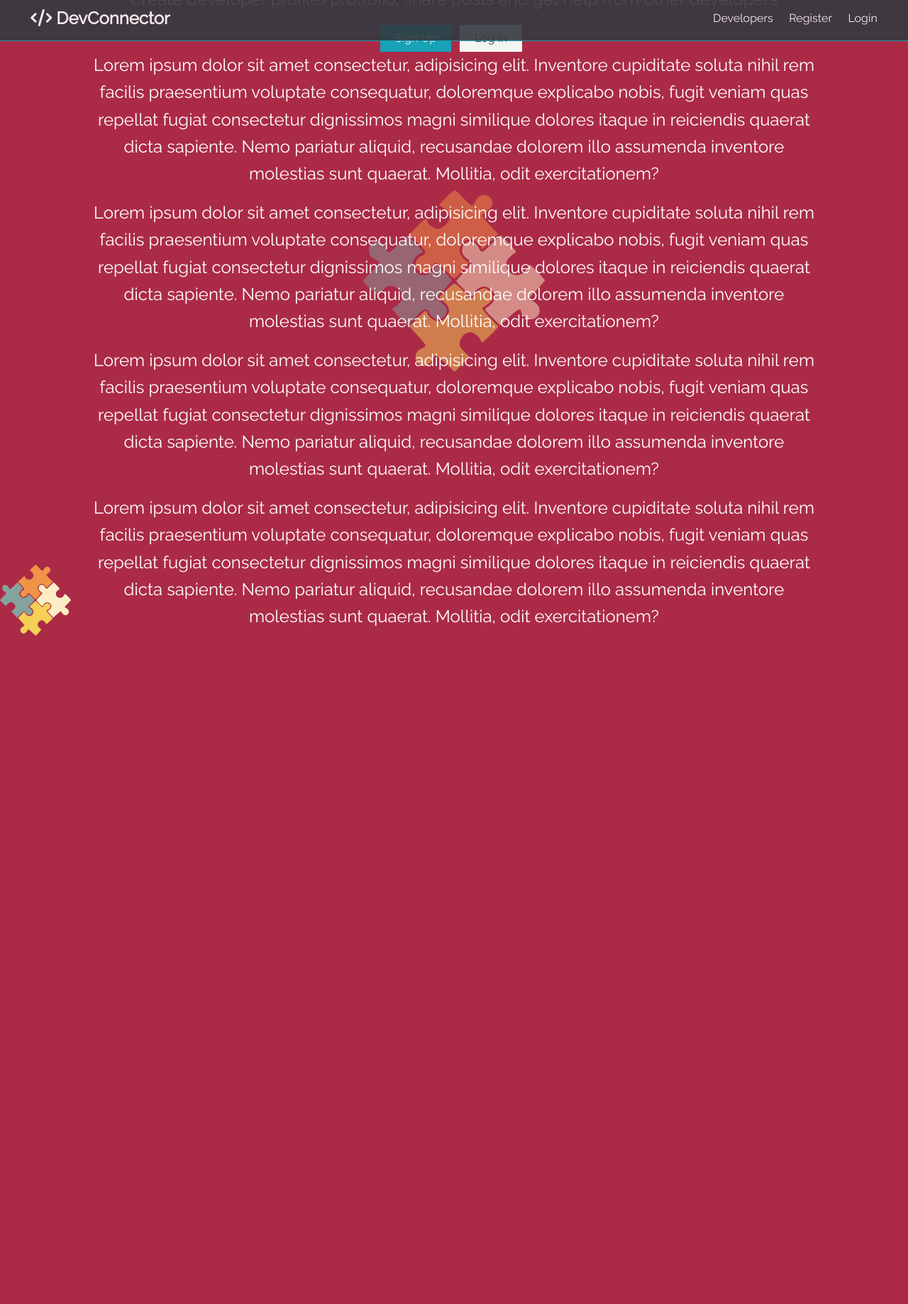
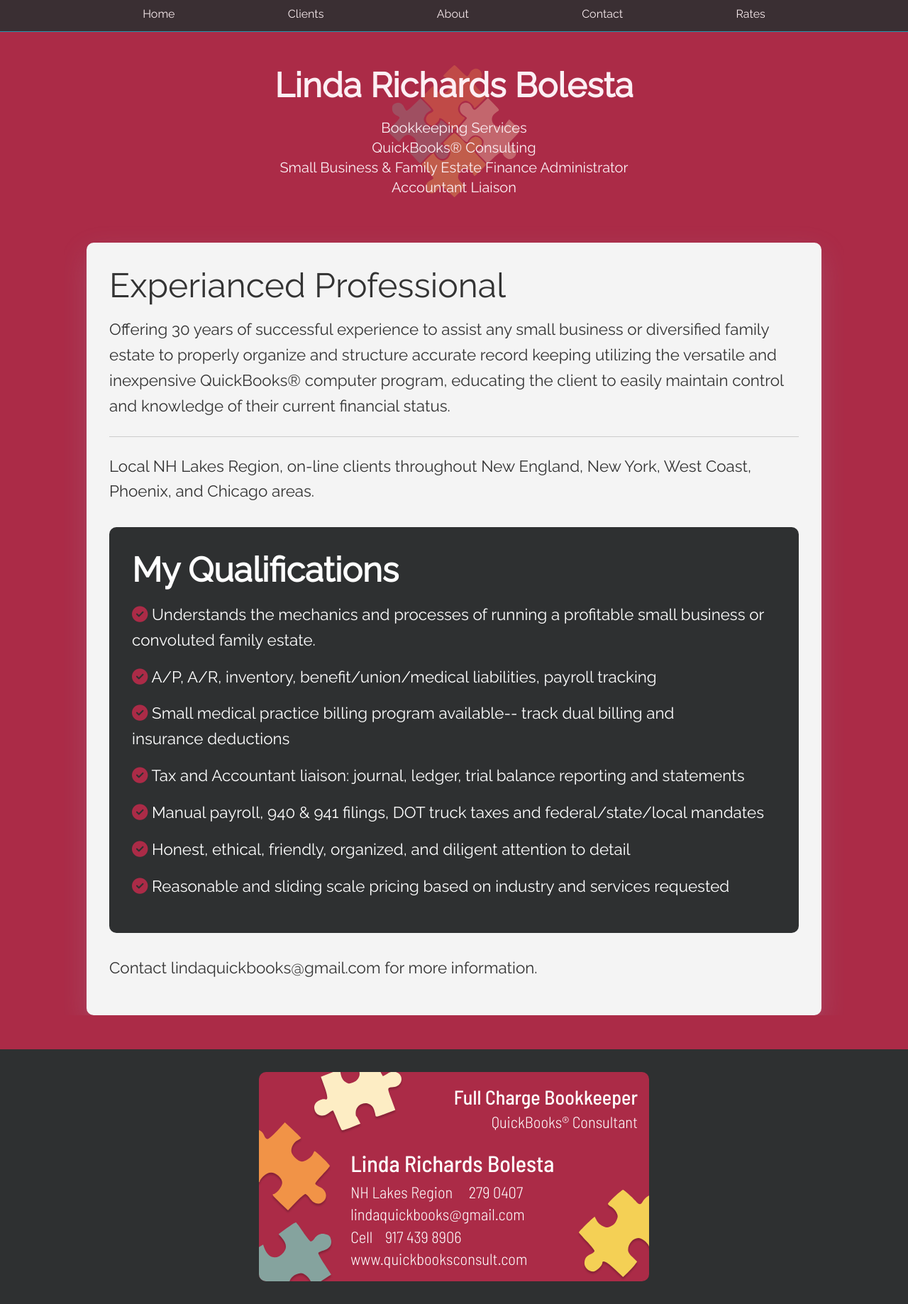
Before and after one commit to dbolesta/quickbooks-consult, a plain HTML site: page dist/index.html in a window 1280 px wide. Shown: the part 4-1842 px from the top of the page at 71% size. Before the commit the page ends 907 px from the top, so only its background shows below. Drawn offline with Linux system fonts and the light colour scheme.

Commit message:
Added basic structure and styling to homepage. Generated individual images for each puzzle peice. Created first js file and animation for puzzle pieces in footer. Created function to wach for scrolling and wait for footer to be in view before activating animation.

```diff
--- a/dist/index.html
+++ b/dist/index.html
@@ -7,6 +7,17 @@
       content="width=device-width, initial-scale=1.0"
     />
     <meta http-equiv="X-UA-Compatible" content="ie=edge" />
+
+    <!-- Font Awesome -->
+    <script src="https://kit.fontawesome.com/43b558077a.js"></script>
+    <!-- Google Fonts -->
+    <link
+      href="https://fonts.googleapis.com/css?family=Raleway&display=swap"
+      rel="stylesheet"
+    />
+    <link href="https://fonts.googleapis.com/css?family=Barlow+Semi+Condensed:300,400,500&display=swap" rel="stylesheet">
+
+
     <link rel="stylesheet" href="css/style.min.css" />
 
     <!-- Favicons / Icons-->
@@ -42,30 +53,36 @@
     <meta name="msapplication-TileColor" content="#2b5797" />
     <meta name="theme-color" content="#ffffff" />
 
-    <script src="https://kit.fontawesome.com/43b558077a.js"></script>
-    <link
-      href="https://fonts.googleapis.com/css?family=Raleway&display=swap"
-      rel="stylesheet"
-    />
+
 
     <title>Linda Bolesta - QuickBooks Expert</title>
   </head>
   <body>
     <nav class="navbar bg-dark">
-      <h1>
-        <a href="dashboard.html">
-          <i class="fas fa-code"></i> DevConnector
-        </a>
-      </h1>
       <ul>
-        <li><a href="profiles.html">Developers</a></li>
-        <li><a href="register.html">Register</a></li>
-        <li><a href="login.html">Login</a></li>
+        <li><a href="index.html">Home</a></li>
+        <li><a href="clients.html">Clients</a></li>
+        <li><a href="about.html">About</a></li>
+        <li><a href="conact.html">Contact</a></li>
+        <li><a href="rates.html">Rates</a></li>
       </ul>
     </nav>
-    <section class="landing">
-      <div class="landing-inner">
-        <h1 class="x-large">Developer Connector</h1>
+
+
+
+    <main role="main" class="container">
+      <section class="main-header">
+          <h1 class="large">Linda Richards Bolesta</h1>
+          <div>
+            Bookkeeping Services<br>
+            QuickBooks® Consulting<br>
+            Small Business &amp; Family Estate Finance Administrator<br>
+            Accountant Liaison
+        </div>
+      </section>
+
+      <section class="pitch bg-light p-2">
+          <!-- <h1 class="x-large">Developer Connector</h1>
           <p class="lead">
             Create developer profile/protfolio, share posts and get help
             from other developers
@@ -79,44 +96,72 @@
             Inventore cupiditate soluta nihil rem facilis praesentium
             voluptate consequatur, doloremque explicabo nobis, fugit
             veniam quas repellat fugiat consectetur dignissimos magni
-          similique dolores itaque in reiciendis quaerat dicta
-          sapiente. Nemo pariatur aliquid, recusandae dolorem illo
-          assumenda inventore molestias sunt quaerat. Mollitia, odit
+            similique dolores itaque in reiciendis quaerat dicta sapiente.
+            Nemo pariatur aliquid, recusandae dolorem illo assumenda
+            inventore molestias sunt quaerat. Mollitia, odit
             exercitationem?
+          </div> -->
+
+          <p class="large">Experianced Professional</p>
+          <p class="lead">
+              Offering 30 years of successful experience to assist any small business or diversified
+              family estate to properly organize and structure accurate record keeping utilizing the
+              versatile and inexpensive QuickBooks® computer program, educating the client to easily
+              maintain control and knowledge of their current financial status.
+          </p>
+          <div class="line"></div>
+          <p class="lead">
+              Local NH Lakes Region, on-line clients throughout New England, New York, West Coast,
+              Phoenix, and Chicago areas.
+          </p>
+
+            <div class="exp-list bg-dark p-2 my-2">
+              <h2 class="large">My Qualifications</h2>
+              <ul class="lead">
+                <li><i class="fas fa-check-circle"></i> Understands the mechanics and processes of running a profitable small business or
+                convoluted family estate.</li>
+                <li><i class="fas fa-check-circle"></i> A/P, A/R, inventory, benefit/union/medical liabilities, payroll tracking</li>
+                <li><i class="fas fa-check-circle"></i> Small medical practice billing program available-- track dual billing and
+                insurance deductions</li>
+                <li><i class="fas fa-check-circle"></i> Tax and Accountant liaison: journal, ledger, trial balance reporting and statements</li>
+                <li><i class="fas fa-check-circle"></i> Manual payroll, 940 &amp; 941 filings, DOT truck taxes and federal/state/local mandates</li>
+                <li><i class="fas fa-check-circle"></i> Honest, ethical, friendly, organized, and diligent attention to detail</li>
+                <li><i class="fas fa-check-circle"></i> Reasonable and sliding scale pricing based on industry and services requested</li>
+            </ul>
           </div>
-        <div class="lead">
-          Lorem ipsum dolor sit amet consectetur, adipisicing elit.
-          Inventore cupiditate soluta nihil rem facilis praesentium
-          voluptate consequatur, doloremque explicabo nobis, fugit
-          veniam quas repellat fugiat consectetur dignissimos magni
-          similique dolores itaque in reiciendis quaerat dicta
-          sapiente. Nemo pariatur aliquid, recusandae dolorem illo
-          assumenda inventore molestias sunt quaerat. Mollitia, odit
-          exercitationem?
+            <p class="lead">
+              Contact lindaquickbooks@gmail.com for more information.
+            </p>
           </div>
-        <div class="lead">
-          Lorem ipsum dolor sit amet consectetur, adipisicing elit.
-          Inventore cupiditate soluta nihil rem facilis praesentium
-          voluptate consequatur, doloremque explicabo nobis, fugit
-          veniam quas repellat fugiat consectetur dignissimos magni
-          similique dolores itaque in reiciendis quaerat dicta
-          sapiente. Nemo pariatur aliquid, recusandae dolorem illo
-          assumenda inventore molestias sunt quaerat. Mollitia, odit
-          exercitationem?
+
+      </section> <!-- /.pitch -->
+
+    </main>
+    <footer class="bg-dark">
+      <div class="container lead p-2" style="margin-bottom: 0; padding: 2rem">
+        <div class="footer-card">
+          <img src="img/puzzlepiece1.svg">
+          <img src="img/puzzlepiece2.svg">
+          <img src="img/puzzlepiece3.svg">
+          <img src="img/puzzlepiece4.svg">
+          <div class="footer-card-top">
+            <p>Full Charge Bookkeeper</p>
+            <p>QuickBooks® Consultant</p>
           </div>
-        <div class="lead">
-          Lorem ipsum dolor sit amet consectetur, adipisicing elit.
-          Inventore cupiditate soluta nihil rem facilis praesentium
-          voluptate consequatur, doloremque explicabo nobis, fugit
-          veniam quas repellat fugiat consectetur dignissimos magni
-          similique dolores itaque in reiciendis quaerat dicta
-          sapiente. Nemo pariatur aliquid, recusandae dolorem illo
-          assumenda inventore molestias sunt quaerat. Mollitia, odit
-          exercitationem?
+          <div class="footer-card-bottom">
+            <p>Linda Richards Bolesta</p>
+            <p>NH Lakes Region     279 0407</p>
+            <p>lindaquickbooks@gmail.com</p>
+            <p>Cell    917 439 8906</p>
+            <p>www.quickbooksconsult.com</p>
           </div>
         </div>
-      <!-- /.landing-inner -->
-    </section>
-    <img class="logo" src="img/logo.svg" alt="" />
+
+      </div>
+
+    </footer>
+    <!-- <img class="logo" src="img/logo.svg" alt="" /> -->
+
+    <script src="js/scripts.js"></script>
   </body>
 </html>
--- /dev/null
+++ b/dist/js/scripts.js
@@ -0,0 +1,26 @@
+function puzzleAnim() {
+  let puzzlePics = document.querySelectorAll(".footer-card img");
+  puzzlePics.forEach((x, i) => {
+    x.classList.add("slide" + (i + 1));
+  });
+  console.log("puzzleAnim geting called");
+}
+
+let ticking = false;
+let viewHeight = document.documentElement.clientHeight;
+let footer = document.querySelector(".footer-card");
+let footerBottom = footer.getBoundingClientRect().bottom;
+
+window.addEventListener("scroll", function(e) {
+  viewHeight = document.documentElement.clientHeight;
+  footerBottom = footer.getBoundingClientRect().bottom;
+
+  if (!ticking) {
+    console.log("inside ticking");
+    if (footerBottom - viewHeight < 50) {
+      puzzleAnim();
+      ticking = true;
+      console.log("inside math exe");
+    }
+  }
+});
--- a/scss/_config.scss
+++ b/scss/_config.scss
@@ -1,5 +1,7 @@
+$brand-color: #ab2b47;
 $primary-color: #17a2b8;
-$dark-color: #343a40;
+$dark-color: #2e3031;
+//$dark-color: #343a40;
 $light-color: #f4f4f4;
 $danger-color: #dc3545;
 $success-color: #28a745;
@@ -21,7 +23,7 @@
 }
 
 // Margin & Padding
-$spaceamounts: (1, 2, 3, 4, 5);
+$spaceamounts: (0, 1, 2, 3, 4, 5);
 
 @each $space in $spaceamounts {
   // All around margin
--- /dev/null
+++ b/scss/_home.scss
@@ -0,0 +1,52 @@
+.main-header {
+  text-align: center;
+  margin-bottom: 4rem;
+  display: flex;
+  flex-direction: column;
+  align-items: center;
+  justify-content: center;
+  position: relative;
+
+  &::after {
+    content: "";
+    background: url(/dist/img/logo.svg) no-repeat center/contain;
+    opacity: 0.3;
+    top: 0;
+    left: 0;
+    bottom: 0;
+    right: 0;
+    position: absolute;
+    z-index: -1;
+  }
+
+  div {
+    font-size: 1.25rem;
+    line-height: 1.4;
+  }
+}
+
+.pitch {
+  box-shadow: 0 5px 10px rgba(154, 160, 185, 0.05),
+    0 15px 40px rgba(166, 173, 201, 0.2);
+  border-radius: 10px;
+}
+
+.exp-list {
+  border-radius: 10px;
+
+  h2 {
+    margin-bottom: 1rem;
+    //text-align: center;
+  }
+  ul {
+    //padding-left: 40px;
+
+    i {
+      color: $brand-color;
+    }
+
+    li {
+      margin-bottom: 1rem;
+    }
+  }
+}
--- a/scss/_utilities.scss
+++ b/scss/_utilities.scss
@@ -4,7 +4,6 @@
   margin: auto;
   overflow: hidden;
   padding: 0 2rem;
-  margin-top: 6rem;
   margin-bottom: 3rem;
 }
 
@@ -21,7 +20,7 @@
 }
 
 .lead {
-  font-size: 1.5rem;
+  font-size: 1.4rem;
   margin-bottom: 1rem;
 }
 
@@ -42,7 +41,6 @@
   }
   &-light {
     @include set-background($light-color);
-    border: #ccc 1px solid;
   }
   &-dark {
     @include set-background($dark-color);
--- a/scss/style.scss
+++ b/scss/style.scss
@@ -1,6 +1,8 @@
 @import "config";
 @import "utilities";
 @import "form";
+
+@import "home";
 
 * {
   box-sizing: border-box;
@@ -12,9 +14,21 @@
   font-family: "Raleway";
   font-size: 1rem;
   line-height: 1.6;
-  background-color: #ab2b47;
-  //color: #333;
+  background-color: $brand-color;
   color: #fceff4;
+  margin-top: 6rem; // room for header
+
+  // &::after {
+  //   content: "";
+  //   background: url("/dist/img/logo.svg") no-repeat center / 30%;
+  //   opacity: 0.3;
+  //   top: 0;
+  //   left: 0;
+  //   bottom: 0;
+  //   right: 0;
+  //   position: fixed;
+  //   z-index: -1;
+  // }
 }
 
 a {
@@ -35,7 +49,7 @@
 .navbar {
   display: flex;
   align-items: center;
-  justify-content: space-between;
+  justify-content: center;
   padding: 0.7rem 2rem;
   position: fixed;
   z-index: 1;
@@ -43,9 +57,14 @@
   top: 0;
   border-bottom: solid 1px $primary-color;
   opacity: 0.9;
+  z-index: 4;
 
   ul {
     display: flex;
+    align-items: center;
+    justify-content: space-between;
+    width: 100%;
+    max-width: 900px;
   }
 
   a {
@@ -66,17 +85,17 @@
   //background: url("/dist/img/logo.svg") no-repeat center / 20%;
   height: 100vh;
 
-  &::after {
-    content: "";
-    background: url("/dist/img/logo.svg") no-repeat center / 20% fixed;
-    opacity: 0.5;
-    top: 0;
-    left: 0;
-    bottom: 0;
-    right: 0;
-    position: absolute;
-    z-index: -1;
-  }
+  // &::after {
+  //   content: "";
+  //   background: url("/dist/img/logo.svg") no-repeat center / 20% fixed;
+  //   opacity: 0.5;
+  //   top: 0;
+  //   left: 0;
+  //   bottom: 0;
+  //   right: 0;
+  //   position: absolute;
+  //   z-index: -1;
+  // }
 
   &-inner {
     color: #fff;
@@ -96,4 +115,138 @@
   margin: auto;
 }
 
+// Footah
+footer {
+  font-family: "Barlow Semi Condensed";
+  font-weight: 300;
+
+  .footer-card {
+    display: grid;
+    position: relative;
+    grid-template-columns: 1fr 3fr 1fr;
+    grid-template-areas:
+      ". top top"
+      ". bottom bottom";
+    grid-gap: 1rem;
+    background-color: $brand-color;
+    border-radius: 10px;
+    width: 550px;
+    margin: auto;
+    padding: 1rem;
+    overflow: hidden;
+
+    p {
+      line-height: 1.4;
+    }
+
+    .footer-card-top,
+    .footer-card-bottom {
+      z-index: 2;
+    }
+
+    .footer-card-top {
+      grid-area: top;
+      text-align: right;
+
+      p:first-child {
+        font-size: 1.75rem;
+        font-weight: 500;
+      }
+    }
+    .footer-card-bottom {
+      grid-area: bottom;
+      text-align: left;
+
+      p:first-child {
+        font-size: 2rem;
+        font-weight: 500;
+        line-height: 1.6;
+      }
+
+      p {
+        white-space: pre;
+      }
+    }
+
+    // puzzle pieces
+    img {
+      position: absolute;
+      width: 123px;
+      z-index: 0;
+      filter: drop-shadow(0px 3px 1px rgba(0, 0, 0, 0.2));
+
+      &:nth-of-type(1) {
+        // bluegreen
+        transform: rotate(120deg);
+        bottom: -138px;
+        left: -121px;
+      }
+      &:nth-of-type(2) {
+        // tan
+        transform: rotate(230deg);
+        top: -122px;
+        left: 178px;
+      }
+      &:nth-of-type(3) {
+        // orange
+        transform: rotate(-169deg);
+        top: 171px;
+        left: -123px;
+      }
+      &:nth-of-type(4) {
+        // yellow
+        transform: rotate(-300deg);
+        bottom: 107px;
+        right: -204px;
+      }
+    }
+  }
+}
+
+.slide1 {
+  animation: slide1 1s cubic-bezier(0.25, 0.25, 0, 1.015) forwards;
+  animation-delay: 0.3s;
+}
+.slide2 {
+  animation: slide2 0.6s cubic-bezier(0.25, 0.25, 0, 1.015) forwards;
+  animation-delay: 0.5s;
+}
+.slide3 {
+  animation: slide3 0.85s cubic-bezier(0.25, 0.25, 0, 1.015) forwards;
+  animation-delay: 0.1s;
+}
+.slide4 {
+  animation: slide4 1.25s cubic-bezier(0.25, 0.25, 0, 1.015) forwards;
+  animation-delay: 0.2s;
+}
+
+@keyframes slide1 {
+  100% {
+    transform: rotate(0deg);
+    bottom: -38px;
+    left: -21px;
+  }
+}
+@keyframes slide2 {
+  100% {
+    transform: rotate(0deg);
+    top: -22px;
+    left: 78px;
+  }
+}
+@keyframes slide3 {
+  100% {
+    transform: rotate(0deg);
+    top: 71px;
+    left: -23px;
+  }
+}
+@keyframes slide4 {
+  100% {
+    transform: rotate(0deg);
+    bottom: 7px;
+    right: -24px;
+  }
+}
+
 @import "mobile";
```
Also changed, not shown: scss/_mobile.scss (+0 -18 lines), dist/css/style.min.css, dist/img/puzzlepiece1.svg (added), dist/img/puzzlepiece2.svg (added), dist/img/puzzlepiece3.svg (added), dist/img/puzzlepiece4.svg (added), 2 other files. Lines whose indentation alone changed are shown as unchanged.
